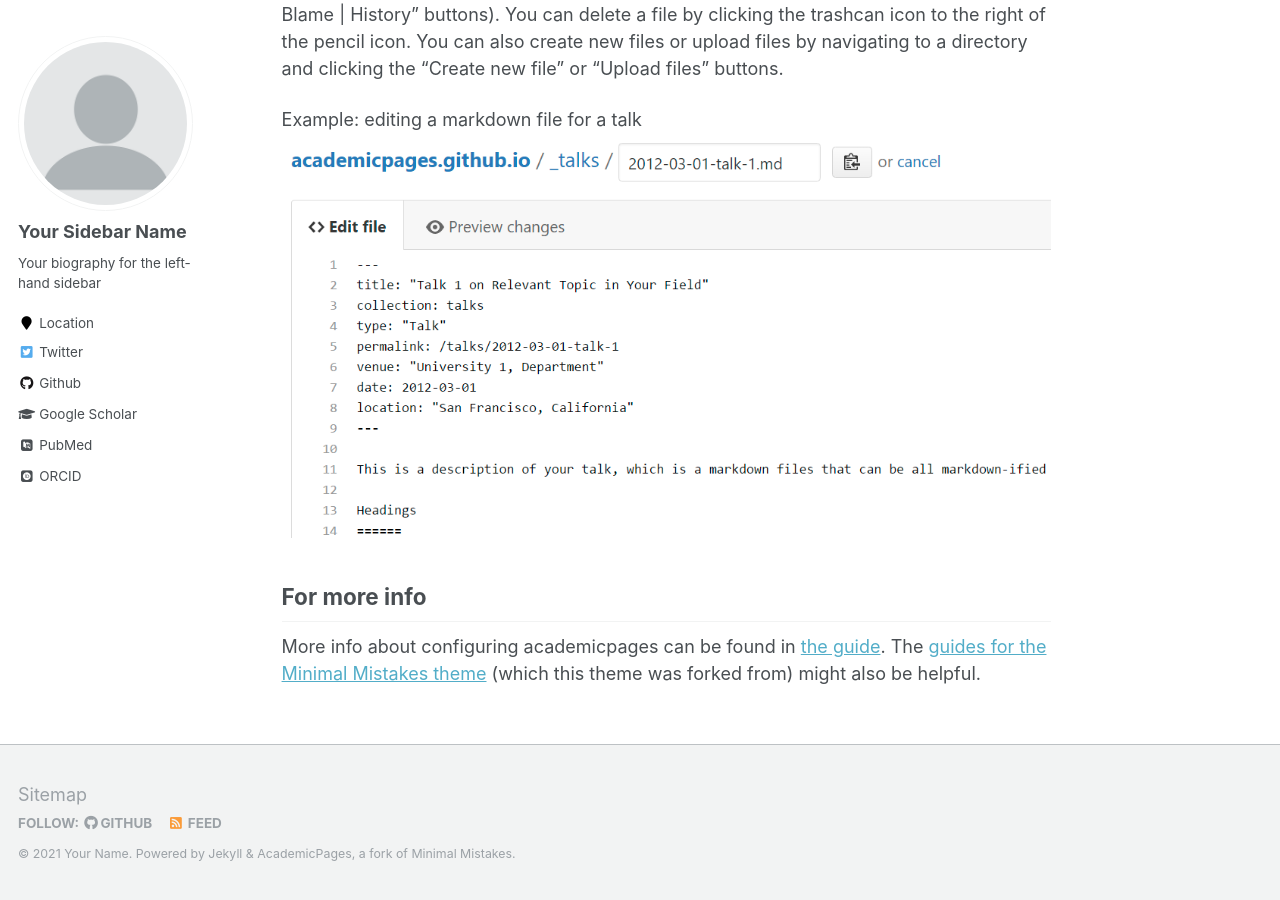
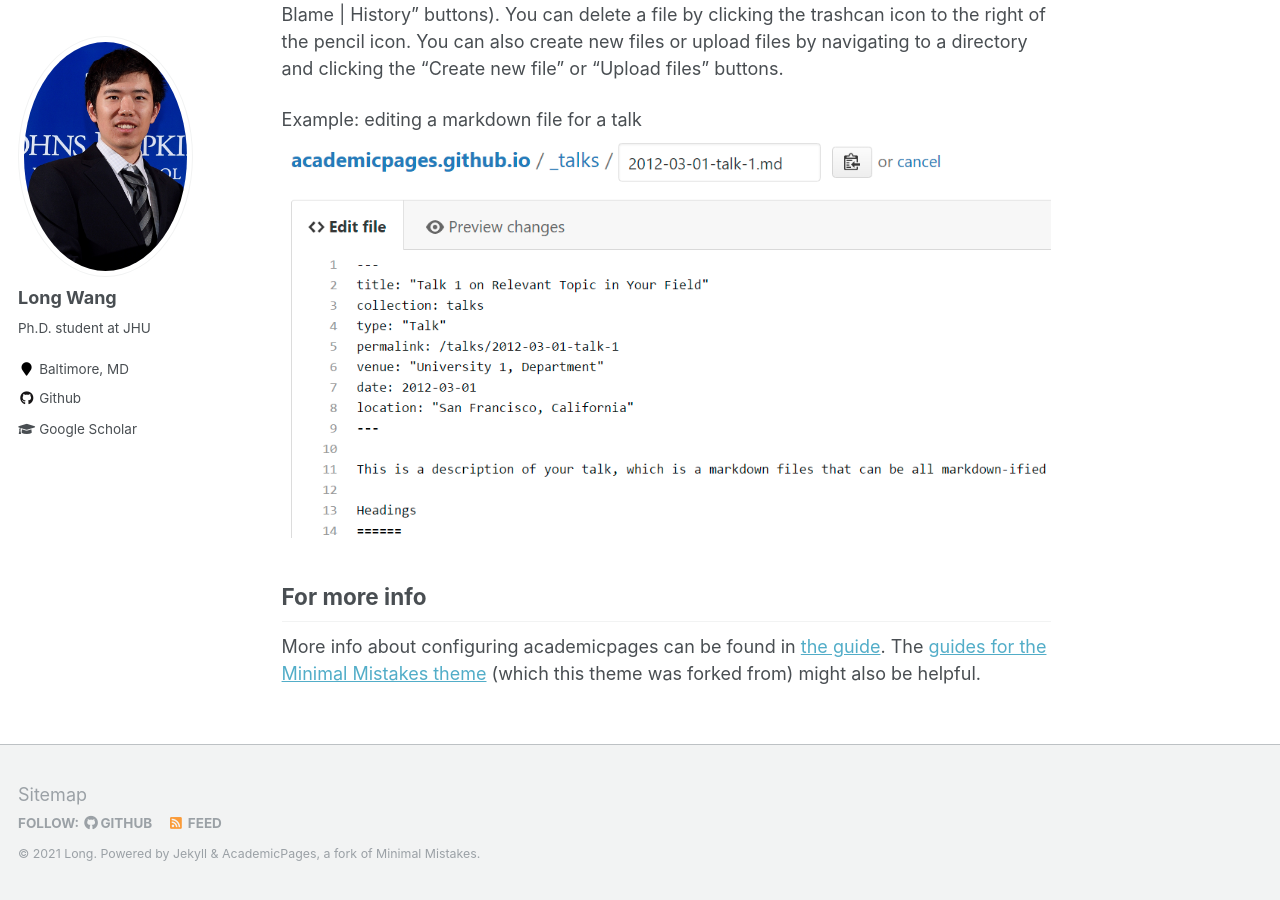
Before and after one commit to longwang-jhu/longwang-jhu.github.io, a Jekyll site: the page built from _pages/about.md, in a window 1280 px wide and 900 px high, scrolled down 2463 px. Built offline with Jekyll 4.4.1, drawn with Linux system fonts in a browser that asks for light colours; some web fonts are replaced; some of the changed text lies outside the part shown.

Commit message:
update config

```diff
--- a/_config.yml
+++ b/_config.yml
@@ -7,13 +7,13 @@
 
 # Site Settings
 locale                   : "en-US"
-title                    : "Your Name / Site Title"
+title                    : "Long Wang"
 title_separator          : "-"
-name                     : &name "Your Name"
-description              : &description "personal description"
-url                      : https://academicpages.github.io # the base hostname & protocol for your site e.g. "https://mmistakes.github.io"
+name                     : &name "Long"
+description              : &description "Ph.D. student at JHU"
+url                      : https://longwang-jhu.github.io # the base hostname & protocol for your site e.g. "https://mmistakes.github.io"
 baseurl                  : "" # the subpath of your site, e.g. "/blog"
-repository               : "academicpages/academicpages.github.io"
+repository               : "longwang-jhu/longwang-jhu.github.io"
 teaser                   :  # filename of teaser fallback teaser image placed in /images/, .e.g. "500x300.png"
 breadcrumbs              : false # true, false (default)
 words_per_minute         : 160
@@ -80,15 +80,15 @@ analytics:
 
 # Site Author
 author:
-  name             : "Your Sidebar Name"
-  avatar           : "profile.png"
-  bio              : "Your biography for the left-hand sidebar"
-  location         : "Location"
+  name             : "Long Wang"
+  avatar           : "profile_JHU.jpg"
+  bio              : "Ph.D. student at JHU"
+  location         : "Baltimore, MD"
   employer         :
-  pubmed           : "https://www.ncbi.nlm.nih.gov/pubmed/?term=john+snow"
-  googlescholar    : "http://yourfullgooglescholarurl.com"
+  pubmed           : # "https://www.ncbi.nlm.nih.gov/pubmed/?term=john+snow"
+  googlescholar    : "https://scholar.google.com/citations?user=xk00nf8AAAAJ"
   email            :
-  researchgate     :  # example: "https://www.researchgate.net/profile/yourprofile"
+  researchgate     : # "https://www.researchgate.net/profile/yourprofile"
   uri              :
   bitbucket        :
   codepen          :
@@ -96,20 +96,20 @@ author:
   flickr           :
   facebook         :
   foursquare       :
-  github           : "academicpages"
+  github           : "longwang-jhu"
   google_plus      :
   keybase          :
   instagram        :
-  impactstory      : #"https://profiles.impactstory.org/u/xxxx-xxxx-xxxx-xxxx"
+  impactstory      : # "https://profiles.impactstory.org/u/xxxx-xxxx-xxxx-xxxx"
   lastfm           :
   linkedin         :
-  orcid            : "http://orcid.org/yourorcidurl"
+  orcid            : # "http://orcid.org/yourorcidurl"
   pinterest        :
   soundcloud       :
   stackoverflow    : # http://stackoverflow.com/users/123456/username
   steam            :
   tumblr           :
-  twitter          : "replacethistwitterhandle"
+  twitter          : # "replacethistwitterhandle"
   vine             :
   weibo            :
   xing             :
```
Also changed, not shown: images/profile_JHU.jpg (added).
